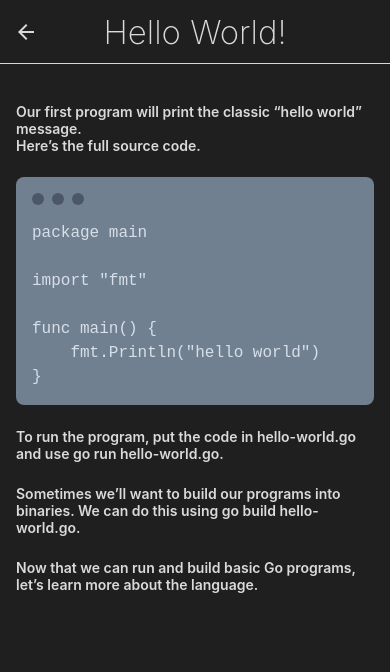
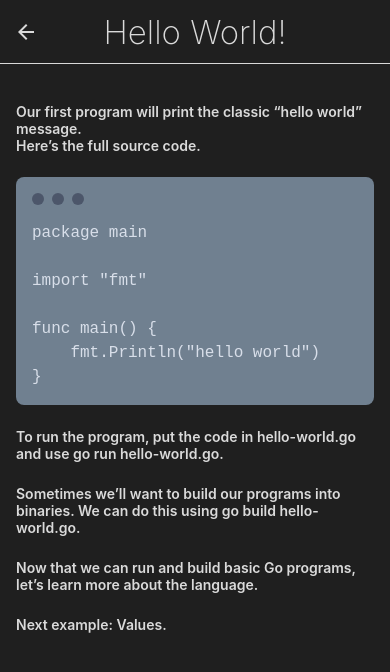
Before and after one commit to Miki535/GoByExample-on-react-native, a React Native app in the folder GoByExample/: screen /HelloWorld in a window 390 px wide. Shown: the top 672 px of the page. Built offline with nearby package versions, Linux system fonts and the light colour scheme.

Commit message:
Update HelloWorldScreen.js

```diff
--- a/GoByExample/screens/HelloWorldScreen.js
+++ b/GoByExample/screens/HelloWorldScreen.js
@@ -2,8 +2,6 @@ import React from 'react';
 import { View, Text, StyleSheet } from 'react-native';
 
 const HelloWorldScreen = () => {
-
-
 
   return (
     <View style={styles.container}>
@@ -27,6 +25,8 @@ const HelloWorldScreen = () => {
     <Text style={styles.text}>Sometimes we’ll want to build our programs into binaries. We can do this using go build hello-world.go.</Text>
     <BR/>
     <Text style={styles.text}>Now that we can run and build basic Go programs, let’s learn more about the language.</Text>
+    <BR/>
+    <Text style={styles.text}>Next example: Values.</Text>
     </View>
 );
 }
```
